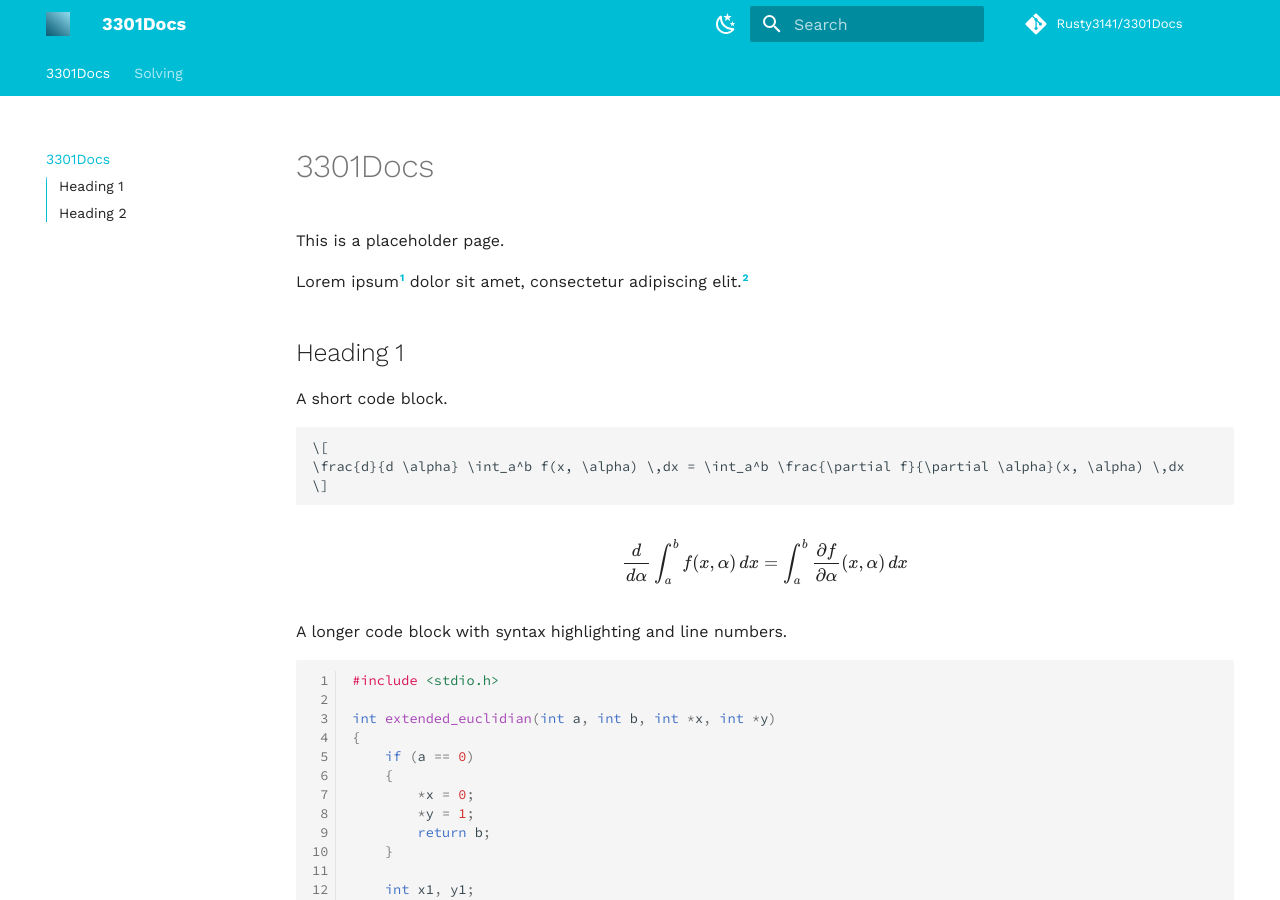
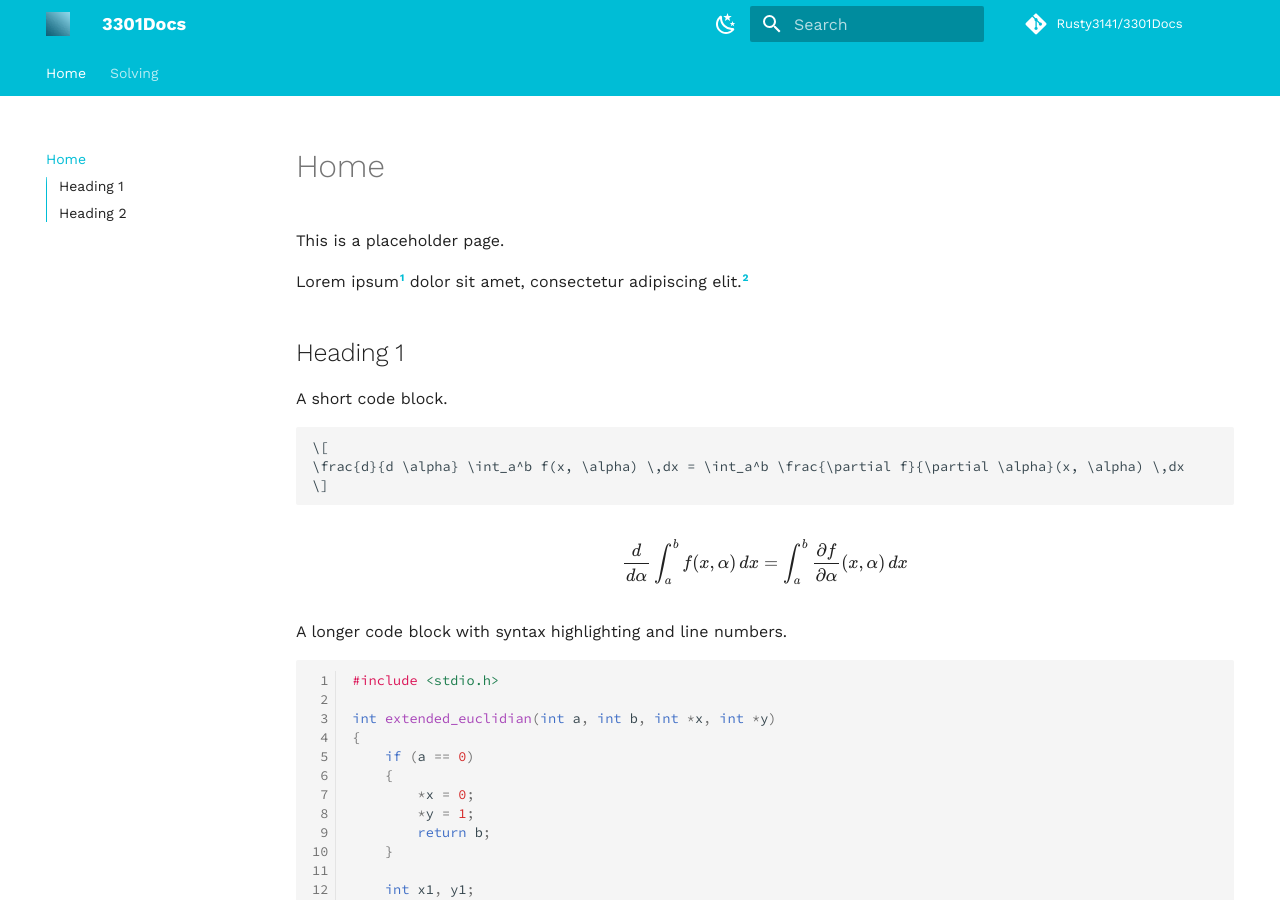
Before and after one commit to Rusty3141/3301Docs, an MkDocs documentation site: the page built from docs/index.md, in a window 1280 px wide and 900 px high. Built offline with MkDocs 1.6.1 and Material for MkDocs 9.7.7, drawn with Linux system fonts in a browser that asks for light colours; comment, search, counter and statistics services are not loaded.

Commit message:
Rename 3301Docs page to home

```diff
--- a/docs/index.md
+++ b/docs/index.md
@@ -1,4 +1,4 @@
-# 3301Docs
+# Home
 
 This is a placeholder page.
 
```
